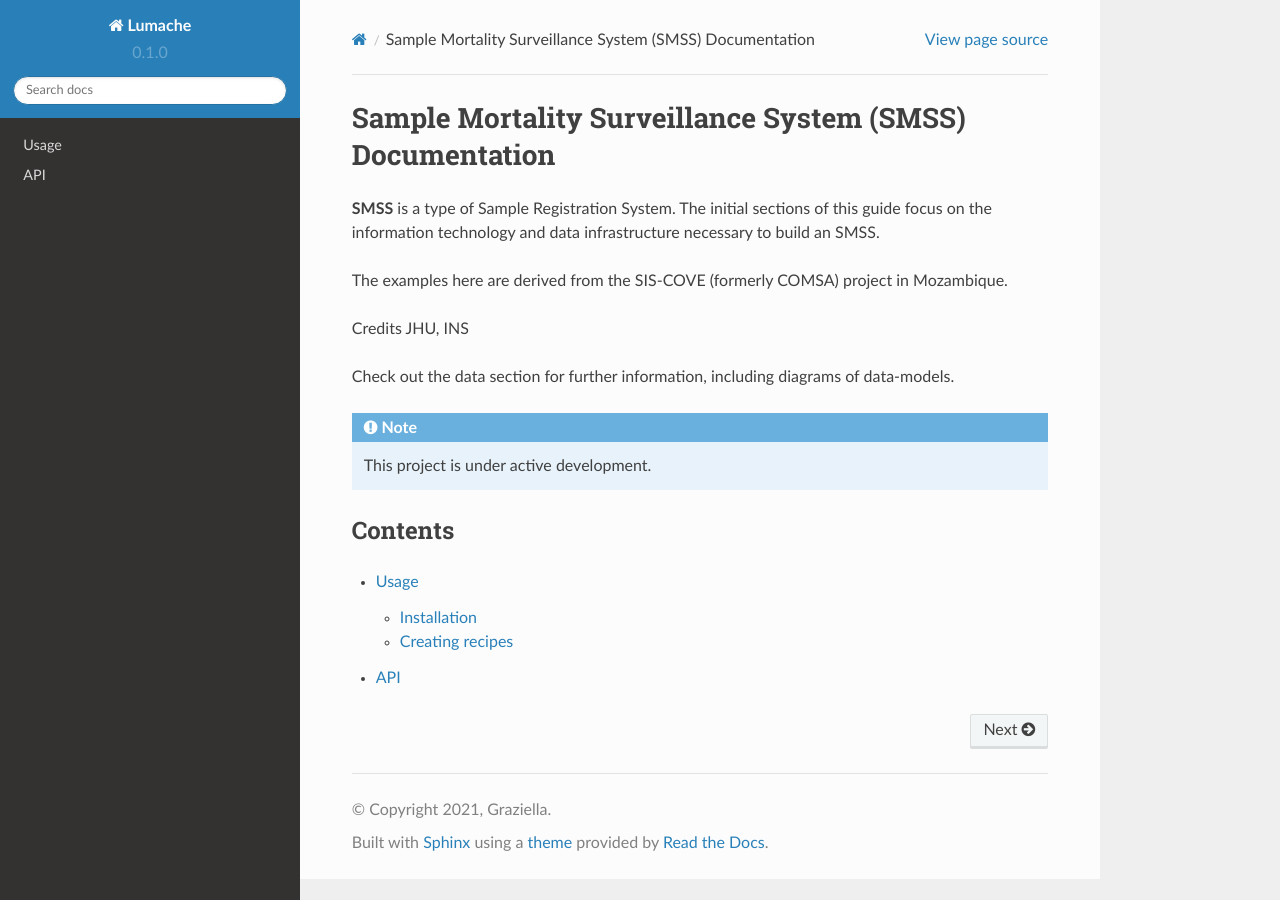
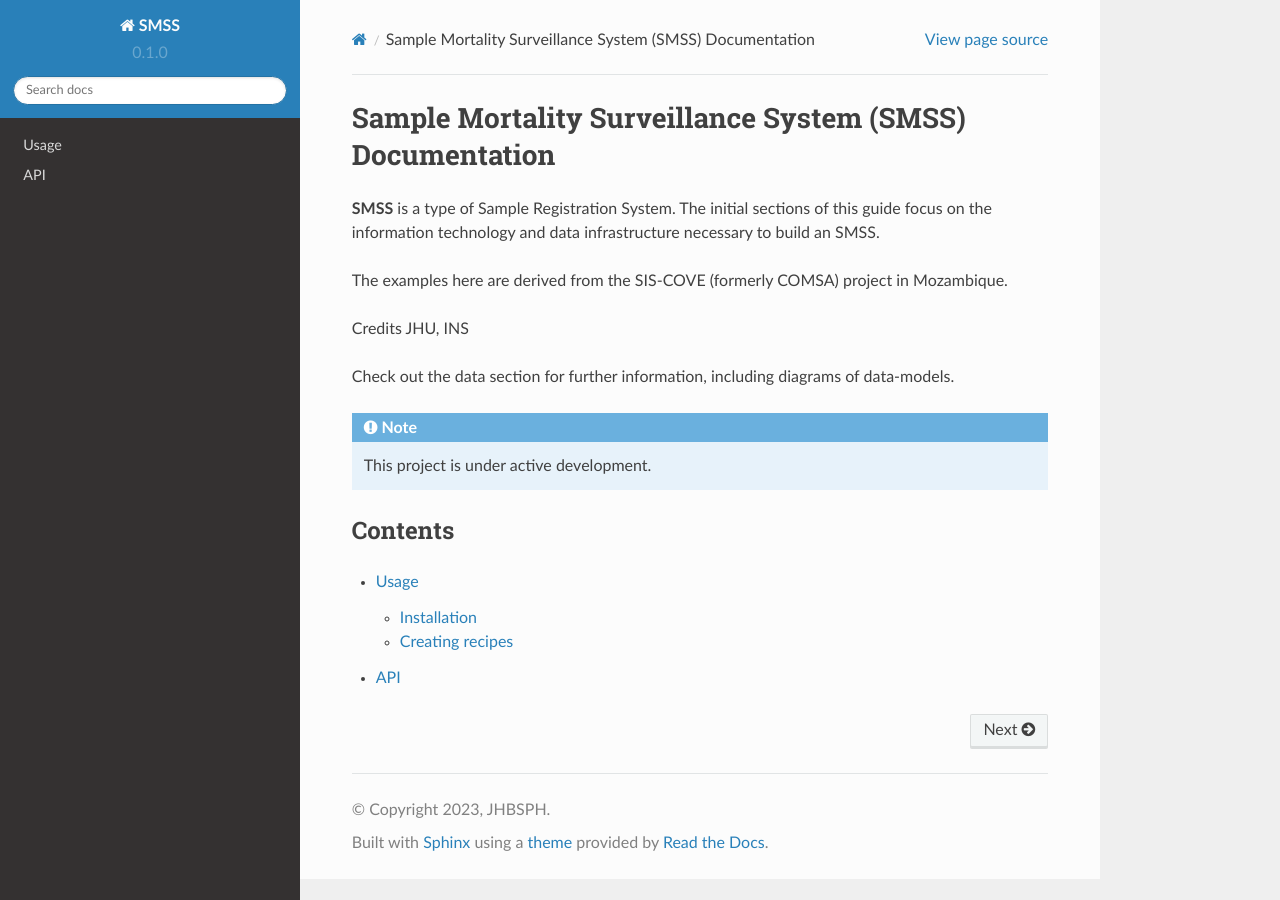
Before and after one commit to fredvandykjhu/test-smss, a Sphinx documentation site: the page built from docs/source/index.rst, in a window 1280 px wide. Built offline with Sphinx 7.4.7 and the Read the Docs theme 2.0.0, drawn with Linux system fonts in a browser that asks for light colours; pages that are not in the unit, such as notebooks, are missing from menus.

Commit message:
Update conf.py
rename project , copyright and author

```diff
--- a/docs/source/conf.py
+++ b/docs/source/conf.py
@@ -2,9 +2,9 @@
 
 # -- Project information
 
-project = 'Lumache'
-copyright = '2021, Graziella'
-author = 'Graziella'
+project = 'SMSS'
+copyright = '2023, JHBSPH'
+author = 'JHBSPH'
 
 release = '0.1'
 version = '0.1.0'
```
